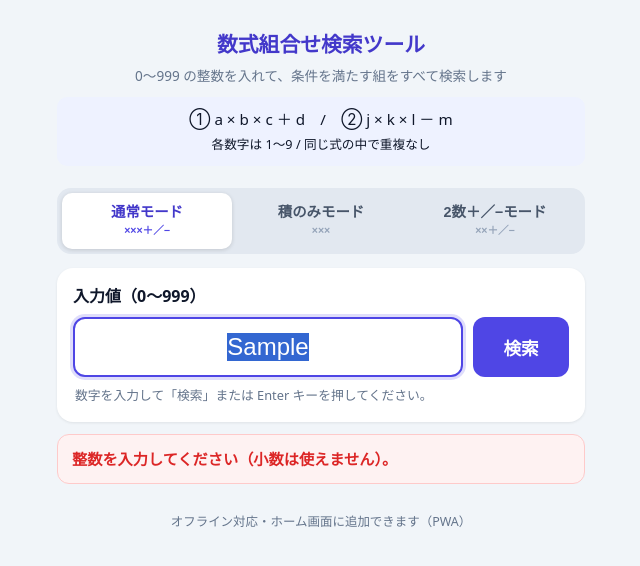
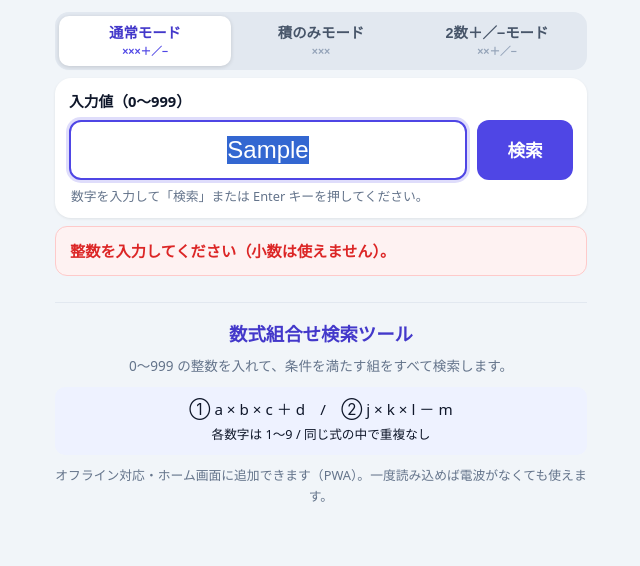
Before and after one commit to neochinectar0908rgb/n9-keisan47, a plain HTML site: page index.html in a window 1280 px wide. Both pictures are taken after typing "Sample" into the empty fields and a click on the button "検索". Shown: the whole page, without its empty margins (319-959 px from the left). Drawn offline with Linux system fonts and the light colour scheme.

Commit message:
Add files via upload

```diff
--- a/index.html
+++ b/index.html
@@ -53,23 +53,27 @@
     .wrap {
       max-width: 560px;       /* PC でも読みやすい幅に制限 */
       margin: 0 auto;
-      padding: 16px 16px 48px;
+      /* 上部の余白は最小限に（キーボード表示中でも結果を見やすく） */
+      padding: 8px 14px 40px;
     }
 
-    /* ===== ヘッダー ===== */
-    header { text-align: center; padding: 12px 0 4px; }
-    header h1 {
-      font-size: 1.3rem;
-      margin: 0 0 4px;
-      color: var(--primary-dark);
-    }
-    header p {
-      margin: 0;
-      font-size: 0.85rem;
+    /* ===== 結果より下の「使い方・条件」セクション ===== */
+    .about {
+      margin-top: 26px;
+      padding-top: 16px;
+      border-top: 1px solid var(--border);
       color: var(--muted);
     }
+    .about h1 {
+      font-size: 1.15rem;
+      margin: 0 0 6px;
+      color: var(--primary-dark);
+      text-align: center;
+    }
+    .about-lead { margin: 0 0 10px; font-size: 0.85rem; text-align: center; }
+    .about-pwa { margin: 10px 0 0; font-size: 0.8rem; text-align: center; }
     .formulas {
-      margin: 10px 0 4px;
+      margin: 8px 0 4px;
       font-size: 0.95rem;
       color: var(--text);
       background: #eef2ff;
@@ -85,14 +89,14 @@
       gap: 4px;
       background: #e2e8f0;
       border-radius: 14px;
-      padding: 5px;
-      margin-top: 14px;
+      padding: 4px;
+      margin-top: 4px;             /* 最上部の要素。余白は最小限に */
     }
     .mode-btn {
       flex: 1 1 0;                  /* 3つを均等幅に（窮屈にならないよう縮小可） */
       min-width: 0;
-      min-height: 56px;            /* 指で押しやすい大きさ */
-      padding: 4px 2px;
+      min-height: 50px;            /* 指で押しやすい大きさは維持しつつ高さ圧縮 */
+      padding: 3px 2px;
       border: none;
       border-radius: 10px;
       background: transparent;
@@ -126,15 +130,15 @@
     .panel {
       background: var(--card);
       border-radius: 16px;
-      padding: 16px;
-      margin-top: 14px;
+      padding: 12px 14px;          /* 上下余白を圧縮 */
+      margin-top: 8px;
       box-shadow: 0 1px 3px rgba(0,0,0,.08);
     }
     label.field-label {
       display: block;
       font-weight: 700;
-      margin-bottom: 8px;
-      font-size: 1rem;
+      margin-bottom: 6px;
+      font-size: 0.92rem;
     }
     .input-row { display: flex; gap: 10px; }
     #numberInput {
@@ -168,11 +172,11 @@
     }
     #searchBtn:active { background: var(--primary-dark); transform: translateY(1px); }
 
-    .hint { margin: 8px 2px 0; font-size: 0.8rem; color: var(--muted); }
+    .hint { margin: 6px 2px 0; font-size: 0.8rem; color: var(--muted); }
 
     /* ===== エラー表示 ===== */
     .error {
-      margin-top: 12px;
+      margin-top: 8px;
       padding: 12px 14px;
       background: #fef2f2;
       border: 1px solid #fecaca;
@@ -185,7 +189,7 @@
 
     /* ===== 結果表示 ===== */
     .result-input {
-      margin: 18px 2px 6px;
+      margin: 10px 2px 6px;        /* 入力欄と結果の間を詰める */
       font-size: 1.1rem;
       font-weight: 700;
     }
@@ -203,7 +207,7 @@
       background: var(--card);
       border-radius: 16px;
       padding: 14px 14px 6px;
-      margin-top: 14px;
+      margin-top: 8px;             /* 結果欄の上部余白を圧縮 */
       box-shadow: 0 1px 3px rgba(0,0,0,.08);
       border-top: 5px solid var(--add);
     }
@@ -248,27 +252,14 @@
     }
     ol.results li .expr { white-space: nowrap; overflow-x: auto; }
     .empty-cat { color: var(--muted); padding: 6px 4px 12px; font-size: 0.95rem; }
-
-    footer {
-      text-align: center;
-      margin-top: 28px;
-      font-size: 0.78rem;
-      color: var(--muted);
-    }
   </style>
 </head>
 
 <body>
   <div class="wrap">
-    <header>
-      <h1>数式組合せ検索ツール</h1>
-      <p>0〜999 の整数を入れて、条件を満たす組をすべて検索します</p>
-      <!-- 説明文（モードに応じて中身を切り替える） -->
-      <div class="formulas" id="formulaBox">
-        <span>① a × b × c ＋ d</span>　/　<span>② j × k × l － m</span><br />
-        <small>各数字は 1〜9 / 同じ式の中で重複なし</small>
-      </div>
-    </header>
+    <!-- スマホでキーボード表示中でも結果を見やすくするため、
+         上部には「モード切替・入力・検索・結果」だけを配置する。
+         タイトル・説明・式の解説・PWA説明は、結果欄の下の .about セクションへ移動。 -->
 
     <!-- モード切替（セグメントボタン）
          ・2つ同時選択は不可（どちらか一方だけ active）
@@ -314,9 +305,18 @@
     <!-- 検索結果 -->
     <section id="results" aria-live="polite"></section>
 
-    <footer>
-      オフライン対応・ホーム画面に追加できます（PWA）
-    </footer>
+    <!-- 結果より下：このツールについて／使い方・条件
+         （タイトル・説明・選択中モードの式・条件・PWA説明をここへまとめる） -->
+    <section class="about">
+      <h1>数式組合せ検索ツール</h1>
+      <p class="about-lead">0〜999 の整数を入れて、条件を満たす組をすべて検索します。</p>
+      <!-- 選択中モードの式の説明（モードに応じて中身を切り替える） -->
+      <div class="formulas" id="formulaBox">
+        <span>① a × b × c ＋ d</span>　/　<span>② j × k × l － m</span><br />
+        <small>各数字は 1〜9 / 同じ式の中で重複なし</small>
+      </div>
+      <p class="about-pwa">オフライン対応・ホーム画面に追加できます（PWA）。一度読み込めば電波がなくても使えます。</p>
+    </section>
   </div>
 
   <script>
@@ -627,6 +627,43 @@
     }
 
     /* =========================================================
+       検索後のスクロール調整（スマホ最適化）
+       - キーボードは開いたまま・入力欄のフォーカスも維持する（blur しない）
+       - 結果見出し（件数）がキーボードに隠れている時だけ、
+         入力欄と検索ボタンが画面内に残る範囲で「必要最小限」だけ上へスクロール
+       - visualViewport でキーボードを除いた実際の可視領域を取得する
+       - エラー時・モード切替時には呼ばない（呼び出し側で制御）
+       ========================================================= */
+    function adjustScrollAfterSearch() {
+      // キーボード表示中の実際の表示領域（上端・下端）
+      var vv = window.visualViewport;
+      var viewTop = vv ? vv.offsetTop : 0;
+      var viewBottom = vv ? (vv.offsetTop + vv.height) : window.innerHeight;
+
+      var inputRow = document.querySelector(".input-row");
+      var results = document.getElementById("results");
+      if (!inputRow || !results) return;
+
+      // 見せたい目印＝先頭の「該当件数」（見出し＋件数が見える）。無ければ結果先頭行。
+      var anchor = results.querySelector(".count") ||
+                   results.querySelector(".result-input") || results;
+
+      // 件数行が可視領域の下端より下（＝キーボードに隠れている）なら、その不足分だけ上げたい
+      var need = anchor.getBoundingClientRect().bottom - (viewBottom - 8);
+      if (need <= 0) return; // すでに見えている → スクロールしない
+
+      // 入力欄＋検索ボタンが画面内に残るよう、スクロール量の上限を決める
+      // （これ以上スクロールすると入力行の上端が可視領域の上へ消える）
+      var maxDelta = inputRow.getBoundingClientRect().top - viewTop - 6;
+      if (maxDelta <= 0) return; // これ以上動かすと入力欄が隠れる → スクロールしない
+
+      var delta = Math.min(need, maxDelta);
+      if (delta > 1) {
+        window.scrollBy(0, delta); // 必要最小限・入力欄が残る範囲だけ
+      }
+    }
+
+    /* =========================================================
        実行（フォーム submit → Enter キーにも対応）
        現在選択中のモードで検索する（3モードを明確に分岐）
        ========================================================= */
@@ -635,7 +672,7 @@
       var v = validate(input.value);
       if (!v.ok) {
         showError(v.msg);
-        return;
+        return; // 入力エラー時はスクロールしない
       }
       clearError();
       // 計算は一瞬で完了する（最大でも 84通り×9 程度）
@@ -649,6 +686,8 @@
         // 通常モード：a×b×c+d / j×k×l−m を別々の2欄に表示
         renderNormal(v.value, searchAdd(v.value), searchSub(v.value));
       }
+      // 描画後（レイアウト確定後）に、結果見出しが見えるよう最小限スクロール
+      requestAnimationFrame(adjustScrollAfterSearch);
     }
 
     document.getElementById("searchForm").addEventListener("submit", function (ev) {
--- a/service-worker.js
+++ b/service-worker.js
@@ -2,10 +2,10 @@
    Service Worker
    - 必要なファイルをキャッシュしてオフライン動作を可能にする
    - キャッシュ名にバージョンを付け、更新時に古いものを削除する
-   ※ ファイルを更新したら CACHE_NAME の "v4" を v5, v6… と上げてください
+   ※ ファイルを更新したら CACHE_NAME の "v5" を v6, v7… と上げてください
    ========================================================= */
 
-var CACHE_NAME = "suushiki-tool-v4";
+var CACHE_NAME = "suushiki-tool-v5";
 
 // キャッシュするファイル（すべて相対パス：サブディレクトリ公開に対応）
 var ASSETS = [
```
